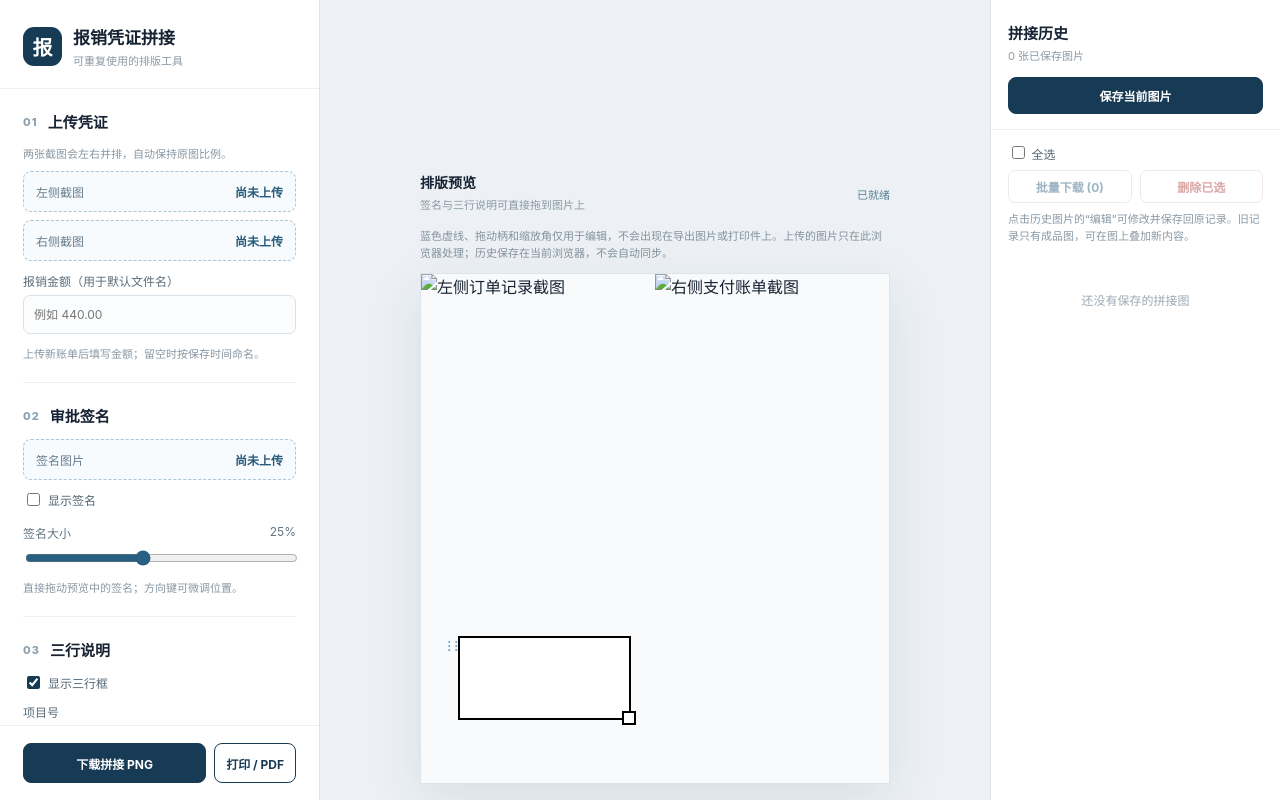
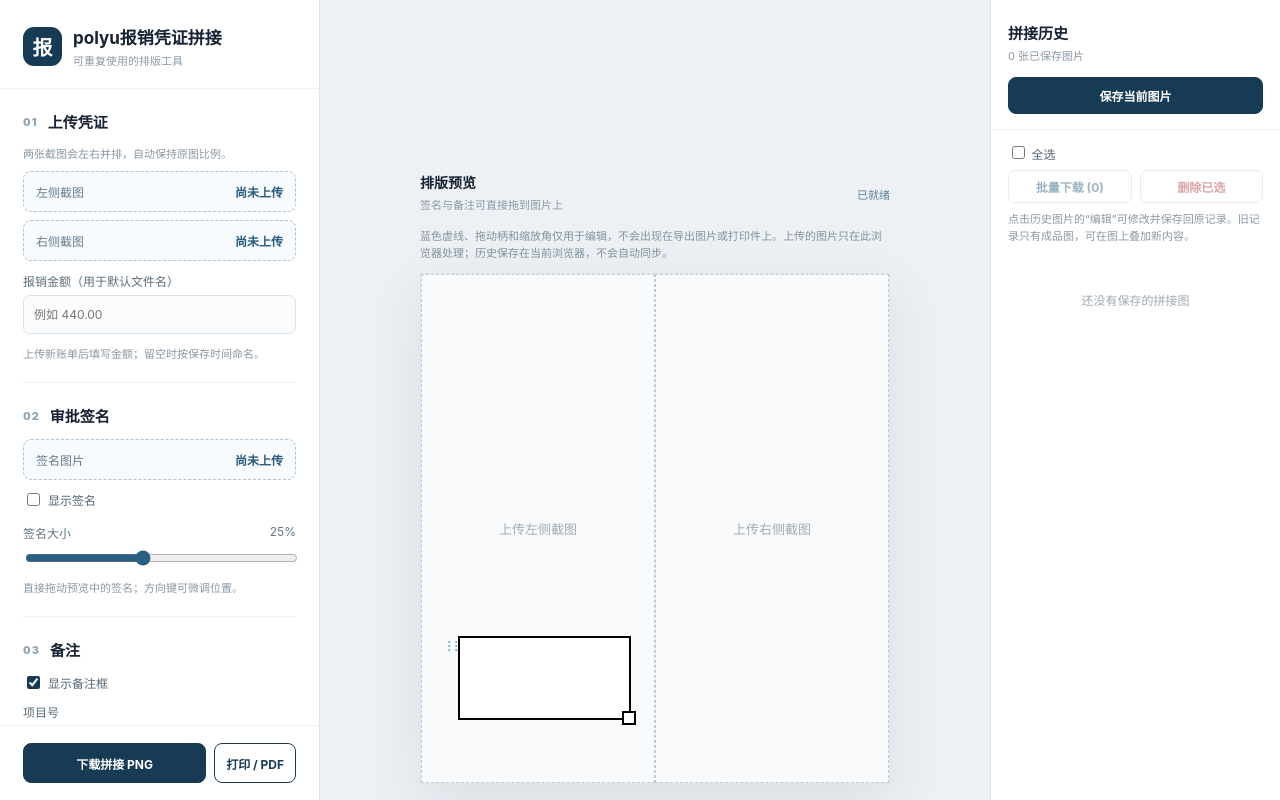
Before and after one commit to YQY222/polyu-reimbursement-collage, a plain HTML site: page index.html in a window 1280 px wide. Drawn offline with Linux system fonts and the light colour scheme.

Commit message:
Rename title and notes labels

```diff
--- a/index.html
+++ b/index.html
@@ -3,23 +3,23 @@
 <head>
   <meta charset="utf-8">
   <meta name="viewport" content="width=device-width, initial-scale=1">
-  <title>报销凭证拼接编辑器</title>
+  <title>polyu报销凭证拼接编辑器</title>
   <meta name="description" content="上传两张凭证截图，自由移动审批签名与三行项目说明，导出拼接图片或 PDF。">
   <link rel="stylesheet" href="app.css">
 </head>
 <body>
   <main class="app">
     <aside class="panel" aria-label="拼接设置">
-      <header class="brand"><div class="brand-mark">报</div><div><strong>报销凭证拼接</strong><small>可重复使用的排版工具</small></div></header>
+      <header class="brand"><div class="brand-mark">报</div><div><strong>polyu报销凭证拼接</strong><small>可重复使用的排版工具</small></div></header>
       <div class="panel-scroll">
         <section class="group"><div class="group-title"><span>01</span><h2>上传凭证</h2></div><p class="hint">两张截图会左右并排，自动保持原图比例。</p><label class="upload"><span>左侧截图</span><strong id="left-name">尚未上传</strong><input id="left-upload" type="file" accept="image/*"></label><label class="upload"><span>右侧截图</span><strong id="right-name">尚未上传</strong><input id="right-upload" type="file" accept="image/*"></label><label class="field">报销金额（用于默认文件名）<input id="amount-input" inputmode="decimal" autocomplete="off" placeholder="例如 440.00"></label><p class="hint">上传新账单后填写金额；留空时按保存时间命名。</p></section>
         <section class="group"><div class="group-title"><span>02</span><h2>审批签名</h2></div><label class="upload"><span>签名图片</span><strong id="signature-name">尚未上传</strong><input id="signature-upload" type="file" accept="image/*"></label><label class="visibility-toggle"><input id="show-signature" type="checkbox"> 显示签名</label><label class="range-label" for="signature-size">签名大小 <output id="signature-size-value">25%</output></label><input id="signature-size" type="range" min="10" max="45" value="25"><p class="hint">直接拖动预览中的签名；方向键可微调位置。</p></section>
-        <section class="group"><div class="group-title"><span>03</span><h2>三行说明</h2></div><label class="visibility-toggle"><input id="show-text" type="checkbox" checked> 显示三行框</label><label class="field">项目号<input id="number-input" autocomplete="off" placeholder="可留空"></label><label class="field">对应的项目<input id="project-input" autocomplete="off" placeholder="可留空"></label><label class="field">购买东西的用途类型<input id="purpose-input" autocomplete="off" placeholder="可留空"></label><label class="range-label" for="text-size">三行框大小 <output id="text-size-value">100%</output></label><input id="text-size" type="range" min="60" max="140" value="100"><label class="range-label" for="text-width">三行框长度 <output id="text-width-value">37%</output></label><input id="text-width" type="range" min="20" max="80" value="37"><label class="range-label" for="font-size">三行字体大小 <output id="font-size-value">100%</output></label><input id="font-size" type="range" min="70" max="220" value="100"><p class="hint">整体拖动文字框；拖动右下角可调整框的大小。长度和字体可单独调节。</p></section>
+        <section class="group"><div class="group-title"><span>03</span><h2>备注</h2></div><label class="visibility-toggle"><input id="show-text" type="checkbox" checked> 显示备注框</label><label class="field">项目号<input id="number-input" autocomplete="off" placeholder="可留空"></label><label class="field">对应的项目<input id="project-input" autocomplete="off" placeholder="可留空"></label><label class="field">购买东西的用途类型<input id="purpose-input" autocomplete="off" placeholder="可留空"></label><label class="range-label" for="text-size">备注框大小 <output id="text-size-value">100%</output></label><input id="text-size" type="range" min="60" max="140" value="100"><label class="range-label" for="text-width">备注框长度 <output id="text-width-value">37%</output></label><input id="text-width" type="range" min="20" max="80" value="37"><label class="range-label" for="font-size">备注字体大小 <output id="font-size-value">100%</output></label><input id="font-size" type="range" min="70" max="220" value="100"><p class="hint">整体拖动文字框；拖动右下角可调整框的大小。长度和字体可单独调节。</p></section>
         <section class="group tools"><div class="group-title"><span>04</span><h2>工程管理</h2></div><div class="tool-grid"><button id="new-project" class="quiet">新建空白</button><button id="reset-layout" class="quiet">恢复位置</button><button id="save-project" class="quiet">保存工程</button><label class="quiet import">导入工程<input id="import-project" type="file" accept="application/json,.json"></label></div><p class="hint">工程文件包含图片、文字和位置，适合下次继续编辑。</p></section>
       </div>
       <div class="panel-actions"><button id="download-png" class="primary">下载拼接 PNG</button><button id="print-pdf" class="secondary">打印 / PDF</button></div>
     </aside>
-    <section class="workspace" aria-label="拼接预览"><div class="workspace-head"><div><strong>排版预览</strong><span>签名与三行说明可直接拖到图片上</span></div><span class="status" id="status">已就绪</span></div><div class="sheet-wrap"><div class="sheet" id="sheet"><div class="image-region"><div class="image-slot" id="left-slot" class="empty"><img id="left-image" alt="左侧订单记录截图"><span class="empty-label">上传左侧截图</span></div><div class="image-slot" id="right-slot" class="empty"><img id="right-image" alt="右侧支付账单截图"><span class="empty-label">上传右侧截图</span></div></div><img id="composite-image" class="composite-image" alt="历史拼接图片"><div class="overlay-layer"><div class="move-item text-item" id="text-item" data-item="text" tabindex="0" role="group" aria-label="拖动三行说明"><span class="move-grip" aria-hidden="true">⋮⋮</span><span class="item-value" data-line="number"></span><span class="item-value" data-line="project"></span><span class="item-value" data-line="purpose"></span><span class="resize-handle" id="text-resize" aria-label="缩放三行说明"></span></div><div class="move-item signature-item" id="signature-item" data-item="signature" tabindex="0" role="img" aria-label="可拖动的审批人签名"><img id="signature-image" alt="审批人签名"></div></div></div></div><p class="preview-note">蓝色虚线、拖动柄和缩放角仅用于编辑，不会出现在导出图片或打印件上。上传的图片只在此浏览器处理；历史保存在当前浏览器，不会自动同步。</p></section>
+    <section class="workspace" aria-label="拼接预览"><div class="workspace-head"><div><strong>排版预览</strong><span>签名与备注可直接拖到图片上</span></div><span class="status" id="status">已就绪</span></div><div class="sheet-wrap"><div class="sheet" id="sheet"><div class="image-region"><div class="image-slot empty" id="left-slot"><img id="left-image" alt="左侧订单记录截图"><span class="empty-label">上传左侧截图</span></div><div class="image-slot empty" id="right-slot"><img id="right-image" alt="右侧支付账单截图"><span class="empty-label">上传右侧截图</span></div></div><img id="composite-image" class="composite-image" alt="历史拼接图片"><div class="overlay-layer"><div class="move-item text-item" id="text-item" data-item="text" tabindex="0" role="group" aria-label="拖动备注"><span class="move-grip" aria-hidden="true">⋮⋮</span><span class="item-value" data-line="number"></span><span class="item-value" data-line="project"></span><span class="item-value" data-line="purpose"></span><span class="resize-handle" id="text-resize" aria-label="缩放备注"></span></div><div class="move-item signature-item" id="signature-item" data-item="signature" tabindex="0" role="img" aria-label="可拖动的审批人签名"><img id="signature-image" alt="审批人签名"></div></div></div></div><p class="preview-note">蓝色虚线、拖动柄和缩放角仅用于编辑，不会出现在导出图片或打印件上。上传的图片只在此浏览器处理；历史保存在当前浏览器，不会自动同步。</p></section>
     <aside class="history-panel" aria-label="拼接历史"><div class="history-head"><div><strong>拼接历史</strong><span id="history-count">0 张已保存图片</span></div><button id="save-history" class="history-save">保存当前图片</button><div id="editing-banner" class="editing-banner" hidden><span>正在编辑：<strong id="editing-name"></strong></span><button id="exit-edit" type="button">退出编辑</button></div></div><div class="history-actions"><label><input id="select-all-history" type="checkbox"> 全选</label><button id="download-selected" disabled>批量下载 (<span id="selected-count">0</span>)</button><button id="delete-selected" disabled>删除已选</button></div><p class="history-hint">点击历史图片的“编辑”可修改并保存回原记录。旧记录只有成品图，可在图上叠加新内容。</p><div id="history-list" class="history-list"><p class="history-empty">还没有保存的拼接图</p></div></aside>
   </main>
   <div id="delete-dialog" class="delete-dialog" role="dialog" aria-modal="true" aria-labelledby="delete-dialog-title" hidden><div class="delete-dialog-card"><h2 id="delete-dialog-title">删除历史图片？</h2><p id="delete-dialog-message"></p><p class="hint">已下载到电脑的文件不会受影响。</p><div class="delete-dialog-actions"><button id="cancel-delete" type="button">取消</button><button id="confirm-delete" type="button">确认删除</button></div></div></div>
```
